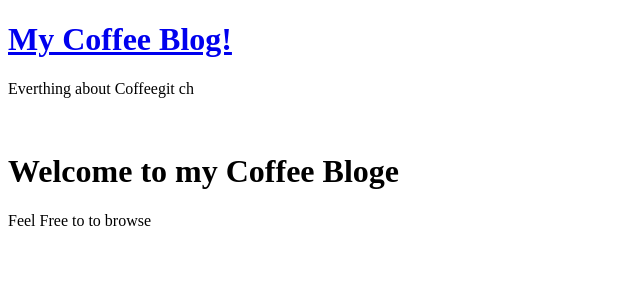
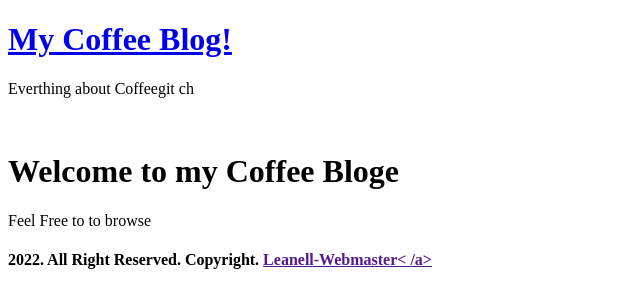
Before and after one commit to LeanellSaclet/MyBlogSite, a plain HTML site: page index.html in a window 1280 px wide. Shown: the whole page, without its empty margins (0-640 px from the left). Drawn offline with Linux system fonts and the light colour scheme.

Commit message:
Footer has bee added

```diff
--- a/index.html
+++ b/index.html
@@ -14,5 +14,7 @@
 	<h1>  Welcome to my Coffee Bloge </h1>
 	<p> Feel Free to to browse </p>
 
+    <h4> 2022. All Right Reserved. Copyright. <a href="">  Leanell-Webmaster< /a> </h4>
+
 </body>
 </html>
```
